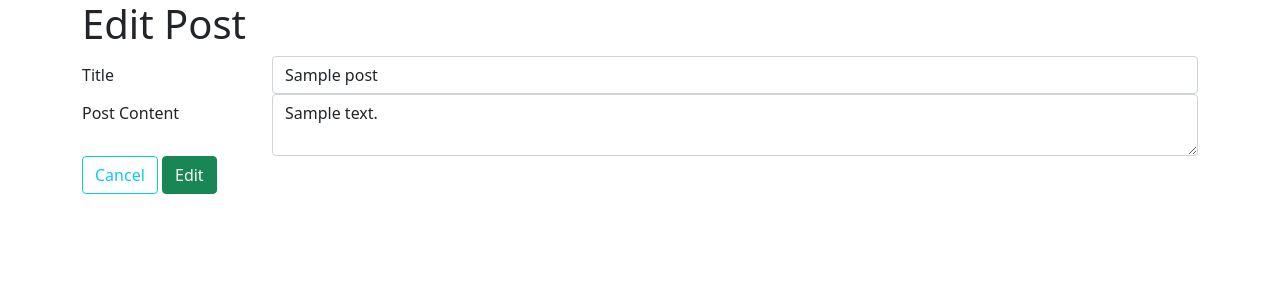
After one commit to XuXaO415/23_SQL_Alchemy, a Flask app: page /posts/1/edit in a window 1280 px wide. The commit adds this page. Shown: the top 300 px of the page. Run offline with Flask 2, Linux system fonts and the light colour scheme; tables that the repository leaves empty hold one stand-in row (values such as "Sample post").

Commit message:
Actively working on this project. Added new files as well

```diff
--- a/23.1/flask-blogly/app.py
+++ b/23.1/flask-blogly/app.py
@@ -106,19 +106,21 @@ def show_post_form(user_id):
     """Show form to add user's post"""
     user = User.query.get_or_404(user_id)
     # pdb.set_trace()
-    return render_template('add_post_form.html', user=user)
+    # post = Post.query.get_or_404(post_id)
+    return render_template('new_post_form.html', user=user)
 
 
 @app.route('/users/<int:user_id>/posts/new', methods=['POST'])
 def add_post(user_id):
     """Handle add form; add post and redirect to the user detail page"""
-    user = User.query.get_or_404(user_id)
-
+    users = User.query.get_or_404(user_id)
     title = request.form['title']
     content = request.form['content']
 
-    new_post = Post(title=title, content=content, user=user)
+    # new_post = Post(title=request.form['title'],
+    #                 content=request.form['content'], user=user)
 
+    new_post = Post(title=title, content=content, users=users)
     db.session.add(new_post)
     db.session.commit()
     return redirect(f'/users/{user_id}')
@@ -128,30 +130,31 @@ def add_post(user_id):
 def show_post(post_id):
     """Shows post detail page"""
     post = Post.query.get_or_404(post_id)
-
-    return render_template('', post=post)
+    return render_template('post_details.html', post=post)
 
 
+@app.route('/posts/<int:post_id>/edit')
+def show_form(post_id):
+    """Show form to edit a post, and to cancel (back to user page)"""
+    post = Post.query.get_or_404(post_id)
+    return render_template('edit_post.html', post=post)
 
 
-# @app.route('/posts/<int:post_id>/edit')
-# def show_form(post_id):
-#     """Show form to edit a post, and to cancel (back to user page)"""
-#     post = Post.query.get_or_404(post_id)
-#     return render_template(post=post)
+@app.route('/posts/<int:post_id>/edit', methods=['POST'])
+def handle_post(post_id):
+    """Handle editing of a post. Redirect back to the post view"""
+    post = Post.query.get_or_404(post_id)
+    post.title = request.form['title']
+    post.content = request.form['content']
+    db.session.add(post)
+    db.session.commit()
 
+    return redirect(f'/users/{post.user_id}')
 
-# @app.route('/posts/<int:post_id>/edit', methods=['POST'])
-# def handle_post(post_id):
-#     """Handle editing of a post. Redirect back to the post view"""
-#     post = Post.query.get_or_404(post_id)
-#     post.title = request.form['title']
-#     post.content = request.form['content']
-#     db.session.add(post)
-#     db.session.commit()
-
-#     return redirect('/users/{post')
-
-# @app.route('/posts/<int:post_id>/delete', methods=['POST'])
-# def delete_post():
-#     """Delete post"""
+@app.route('/posts/<int:post_id>/delete', methods=['POST'])
+def delete_post(post_id):
+    """Delete post"""
+    post = Post.query.get_or_404(post_id)
+    db.session.add(post)
+    db.session.commit()
+    return redirect('/users/{post.user_id}')
--- /dev/null
+++ b/23.1/flask-blogly/templates/edit_post.html
@@ -0,0 +1,41 @@
+{% extends 'base.html' %}
+
+{% block title %}Edit Post{% endblock %}
+
+{% block content %}
+
+<h1>Edit Post</h1>
+
+<form method="POST" action="/posts/{{ post.id }}/edit">
+    <!-- <form method="POST"> -->
+
+  <div class="form-group row">
+    <label for="title" class="col-sm-2 col-form-label">Title</label>
+    <div class="col-sm-10">
+      <input class="form-control" id="title" name="title" value="{{ post.title }}">
+    </div>
+  </div>
+
+  <div class="form-group row">
+    <label for="content" class="col-sm-2 col-form-label">Post Content</label>
+    <div class="col-sm-10">
+      <textarea class="form-control"
+                id="content"
+                name="content">{{ post.content }}</textarea>
+    </div>
+  </div>
+
+  <div class="form-group row">
+    <div class="ml-auto mr-3">
+      <a href="/users/{{ post.user_id }}" class="btn btn-outline-info">
+        Cancel
+      </a>
+      <button type="submit" class="btn btn-success">
+        Edit
+      </button>
+    </div>
+  </div>
+
+</form>
+
+{% endblock %}
```
Also changed, not shown: 23.1/flask-blogly/models.py (+25 -11 lines), 23.1/flask-blogly/templates/add_post_form.html (added, +91 -0 lines), 23.1/flask-blogly/templates/new_post_form.html (added, +28 -0 lines), 23.1/flask-blogly/templates/post_details.html (added, +19 -0 lines), 23.1/flask-blogly/templates/show_post.html (added, +64 -0 lines), 23.1/flask-blogly/templates/user_details.html (line endings or trailing spaces).
